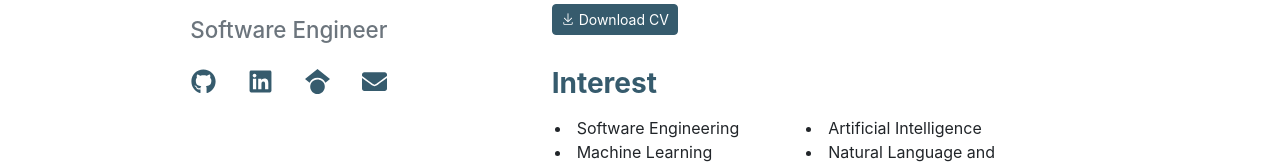
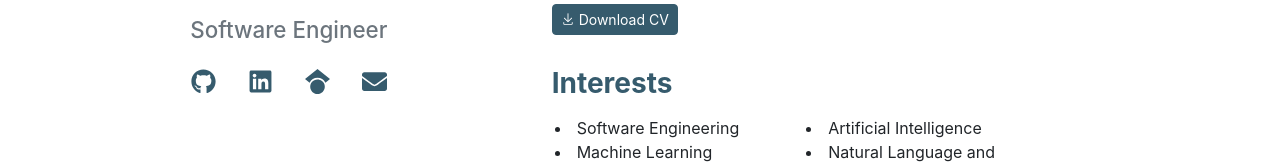
Before and after one commit to sabrinalira/sabrinalira.github.io, a Next.js app: page / in a window 1280 px wide. Shown: the part 526-690 px from the top of the page. Built offline with nearby package versions, Linux system fonts and the light colour scheme.

Commit message:
fix data

```diff
--- a/components/Biography.js
+++ b/components/Biography.js
@@ -40,7 +40,7 @@ export const Biography = ({ title, content }) => {
         </div>
         <div className="row">
           <div className="col-12">
-            <Interest interest={interest} />
+            <Interest title={interest.title} interests={interest.interests} />
           </div>
         </div>
       </div>
--- a/components/BiographyIntroLayout.js
+++ b/components/BiographyIntroLayout.js
@@ -2,7 +2,11 @@ import React from "react";
 import { Intro } from "../components/Intro";
 import { Biography } from "../components/Biography";
 
-export const BiographyIntroLayout = ({ introData, biographyData }) => {
+export const BiographyIntroLayout = ({
+  introData,
+  biographyData,
+  interest,
+}) => {
   return (
     <div className="bg-white py-3 py-md-5">
       <div className="intro-container">
@@ -20,6 +24,7 @@ export const BiographyIntroLayout = ({ introData, biographyData }) => {
             <Biography
               title={biographyData.title}
               content={biographyData.content}
+              interest={interest}
             />
           </div>
         </div>
--- a/components/Interest.js
+++ b/components/Interest.js
@@ -1,13 +1,13 @@
 import React from "react";
 
-export const Interest = ({ interest }) => {
+export const Interest = ({ title, interests }) => {
   return (
     <div id="interest" className="bg-white">
       <h1
         className="text-primary fw-bold py-2 text-center text-md-start"
         style={{ fontSize: "28px" }}
       >
-        Interest
+        {title}
       </h1>
       <div>
         <div className="row justify-content-center justify-content-md-start col-lg-10">
@@ -20,7 +20,7 @@ export const Interest = ({ interest }) => {
               paddingLeft: "10px",
             }}
           >
-            {interest.map((name, index) => (
+            {interests.map((name, index) => (
               <li
                 key={index}
                 className="col-12 col-md-6"
--- a/config/config.js
+++ b/config/config.js
@@ -106,14 +106,17 @@ export const SEO = {
   image: profile.src,
 };
 
-export const interest = [
+export const interest = {
+  title: "Interests",
+  interests: [
     "Software Engineering",
     "Artificial Intelligence",
     "Machine Learning",
     "Natural Language and Processing",
     "Data Sciences and Analytics",
     "Human Computer Interaction",
-];
+  ],
+};
 
 export const education = {
   title: "Education",
--- a/pages/index.js
+++ b/pages/index.js
@@ -12,6 +12,7 @@ import {
   researchExperience,
   publicationData,
   teachingExperience,
+  interest,
 } from "../config/config";
 import { Education } from "../components/Education";
 import { BiographyIntroLayout } from "../components/BiographyIntroLayout";
@@ -21,7 +22,11 @@ import { Publications } from "../components/Publications";
 export default function Home() {
   return (
     <Fragment>
-      <BiographyIntroLayout introData={intro} biographyData={biographyData} />
+      <BiographyIntroLayout
+        introData={intro}
+        biographyData={biographyData}
+        interest={interest}
+      />
 
       <Education title={education.title} schools={education.schools} />
 
```
Lines whose indentation alone changed are shown as unchanged.
